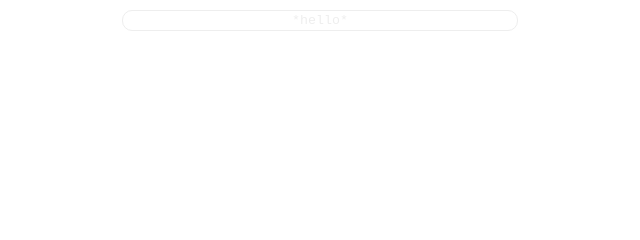
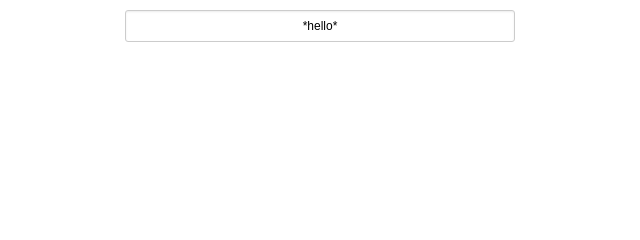
Before and after one commit to dbader/large-type.com, a plain HTML site: page index.html in a window 1280 px wide. Shown: the top 240 px of the page, 320-960 px from the left. Drawn offline with Linux system fonts and the light colour scheme.

Commit message:
Improve input box visibility

```diff
--- a/index.html
+++ b/index.html
@@ -22,7 +22,7 @@
 
     <div class="main">
 
-      <input type="text" class="inputbox" tabindex="1" />
+      <input type="text" class="inputbox" tabindex="1" placeholder="Enter your text here" />
 
       <ul class="word">
         <!-- Populated dynamically -->
--- a/styles.css
+++ b/styles.css
@@ -1,13 +1,11 @@
-/*
-    TODO:
-    - fit font size to width
-    - highlight colors & symbols (same color/different color?)
-    - fix ' ' spaces
-*/
-
- * {
+* {
     margin: 0;
     padding: 0;
+}
+
+@keyframes fade-in {
+    from {opacity: 0;}
+    to {opacity: 1.0;}
 }
 
 html, body {
@@ -31,15 +29,18 @@ html, body {
     margin-left: 35%;
     margin-right: 35%;
     margin-top: 10px;
-    font-family: monospace;
-    color: #eee;
+    font-size: 12px;
     text-align: center;
-    border: 1px solid #eee;
-    border-radius: 10px;
-    padding: 2px 5px 2px 5px;
+    min-height: 26px;
+    padding: 2px;
+
+    border: 1px solid #ccc;
+    border-radius: 3px;
+    outline: none;
+    box-shadow: inset 0 1px 2px rgba(0,0,0,0.075);
 
     /*opacity: 0;
-    animation-name: fadein;
+    animation-name: fade-in;
     animation-timing-function: ease;
     animation-duration: 1.5s;
     animation-delay: 2s;
@@ -48,10 +49,8 @@ html, body {
 }
 
 .main input:focus {
-    color: #222;
-    border: solid 1px #222;
     outline: none;
-    transition: border .15s linear
+    box-shadow: inset 0 1px 2px rgba(0,0,0,0.075), 0 0 5px rgba(81,167,232,0.5);
 }
 
 .word {
@@ -97,11 +96,6 @@ html, body {
     content: counter(num-chars);
 }
 
-@keyframes fadein {
-    from {opacity: 0;}
-    to {opacity: 1.0;}
-}
-
 .about {
     font-family: sans-serif;
     display: block;
@@ -111,7 +105,7 @@ html, body {
     bottom: 10px;
 
     opacity: 0;
-    animation-name: fadein;
+    animation-name: fade-in;
     animation-timing-function: ease;
     animation-duration: 1.5s;
     animation-delay: 2s;
```
